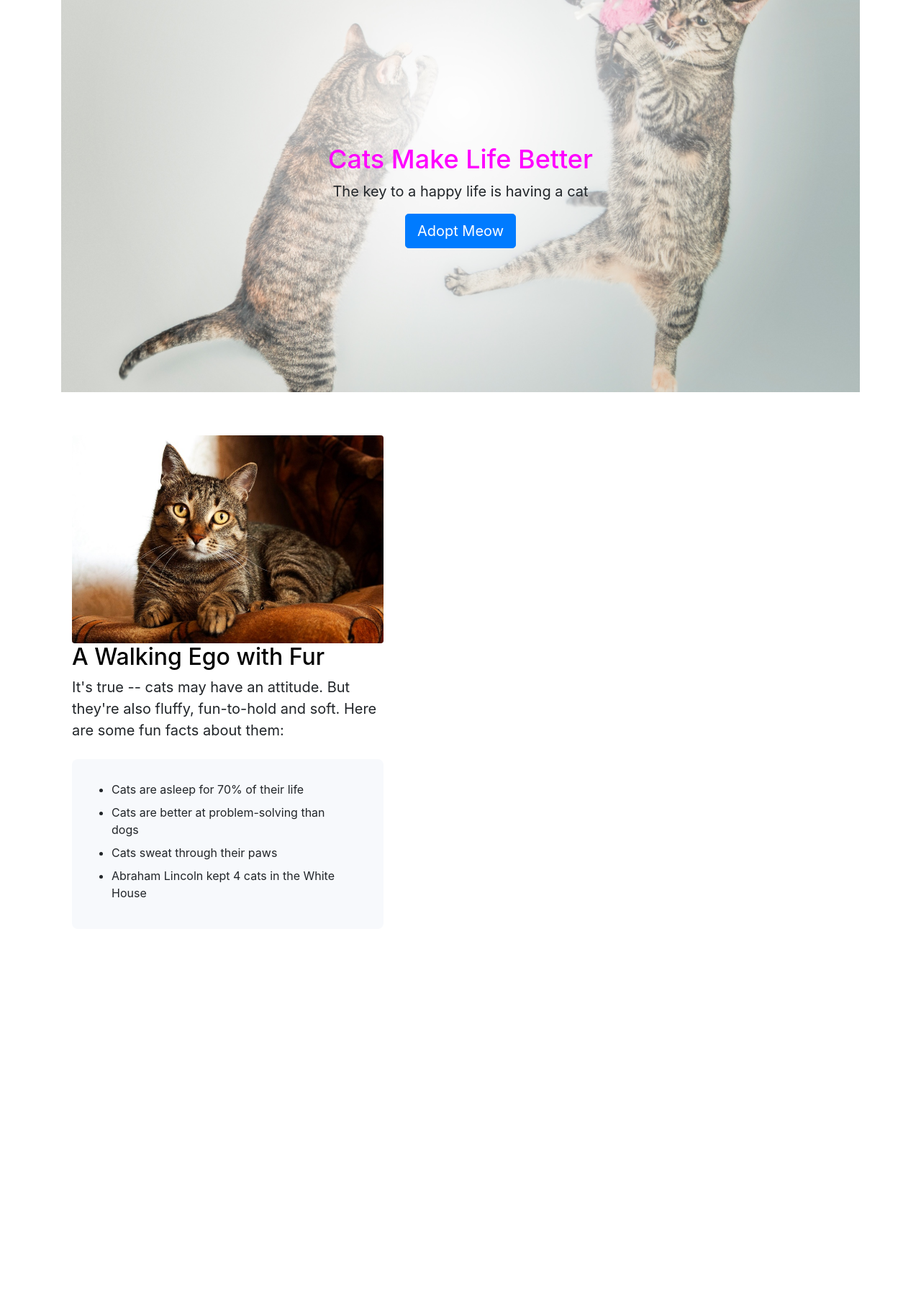
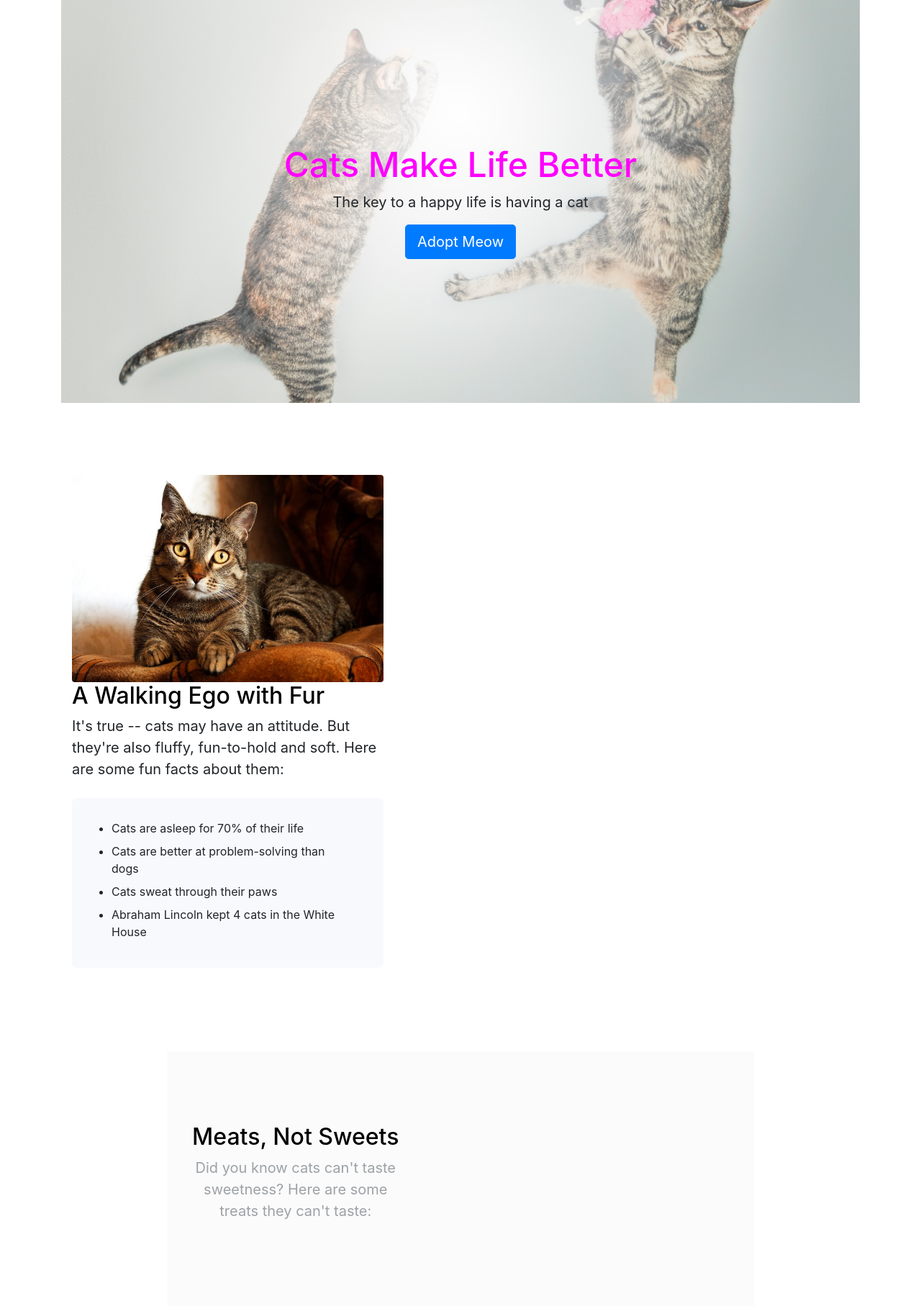
Before and after one commit to thulio2000/landing-page-II, a plain HTML site: page index.html in a window 1280 px wide. Shown: the whole page at 72% size. Before the commit the page ends 1347 px from the top, so only its background shows below. Drawn offline with nearby package versions, Linux system fonts and the light colour scheme.

Commit message:
"Most of the grid work"

```diff
--- a/css/style.css
+++ b/css/style.css
@@ -13,12 +13,11 @@ p {
 
 header {
     background-color: #F0F8FF;
-    padding: 200px 0;
-
     background-image: url("../img/jumping_cats.jpg");
     background-size: cover;
     background-position: center center;
     background-repeat: no-repeat;
+    padding: 140px 0 100px;
 }
 
 .first-section ul {
@@ -33,6 +32,10 @@ header {
     margin-bottom: 8px;
 }
 
+.first-section img {
+    margin-bottom: 35px;
+}
+
 .first-section {
     background-color: #fff;
 }
@@ -40,3 +43,44 @@ header {
 .section {
     padding: 60px 0 40px;
 }
+
+.second-section {
+    background-color: #FBFBFB;
+}
+
+.second-section p {
+    color: #9DA2A6;
+}
+
+.second-section img {
+    height: 75px;
+    margin: 25px 0 10px;
+    width: 75px;
+}
+
+@media (min-width: 100px) {
+    .section {
+        padding: 100px 0;
+    }
+}
+
+@media (min-width: 576px) {
+    h1 {
+        font-size: 48px;
+    }
+    header {
+        padding: 200px 0;
+    }
+}
+
+@media (min-width: 768px) {
+    .first-section img {
+        margin-bottom: 20px;
+    }
+}
+
+@media (min-width: 992px) {
+    .first-section img {
+        margin-bottom: 0;
+    }
+}
--- a/index.html
+++ b/index.html
@@ -28,12 +28,12 @@
                 <div class="row justify-content-around align-items-center">
                     <div class="section first-section ">
                         <!-- Column 1 -->
-                        <div class="col-5">
+                        <div class="col-12 col-lg-5">
                             <img  class="rounded img-fluid" src="img/cattitude.jpg" alt="Cat attitude">
                         </div>
 
                         <!-- Column 2 -->
-                        <div class="col-5">
+                        <div class="col-12 col-lg-5">
                             <h2 >A Walking Ego with Fur</h2>
                             <p>It's true -- cats may have an attitude. But they're also fluffy, fun-to-hold and soft. Here are some fun facts about them:</p>
                             <ul>
@@ -44,9 +44,27 @@
                             </ul>
                         </div>
                     </div>
+                    <div class="section second-section">
+                        <div class="container">
+                            <div class="row justify-content-center text-center">
+                                <div class="col-12">
+                                    <div class="col-12 col-sm-10 col-md-8 col-lg-5">
+                                        <h2>Meats, Not Sweets</h2>
+                                        <p>Did you know cats can't taste sweetness? Here are some treats they can't taste:</p>
+                                    </div>
+                                    <div class="row text-center">
+                                        <div class="col-12 col-sm-6 col-lg-3"></div>
+                                        <div class="col-12 col-sm-6 col-lg-3"></div>
+                                        <div class="col-12 col-sm-6 col-lg-3"></div>
+                                        <div class="col-12 col-sm-6 col-lg-3"></div>
+                                    </div>
+
+                                </div>
+                            </div>
+                        </div>
+                    </div>
                 </div>
             </div>
-
         </div>
 
 
```
Also changed, not shown: img/ic_cake.png (added), img/ic_candy.png (added), img/ic_donut.png (added), img/ic_popsicle.png (added).
